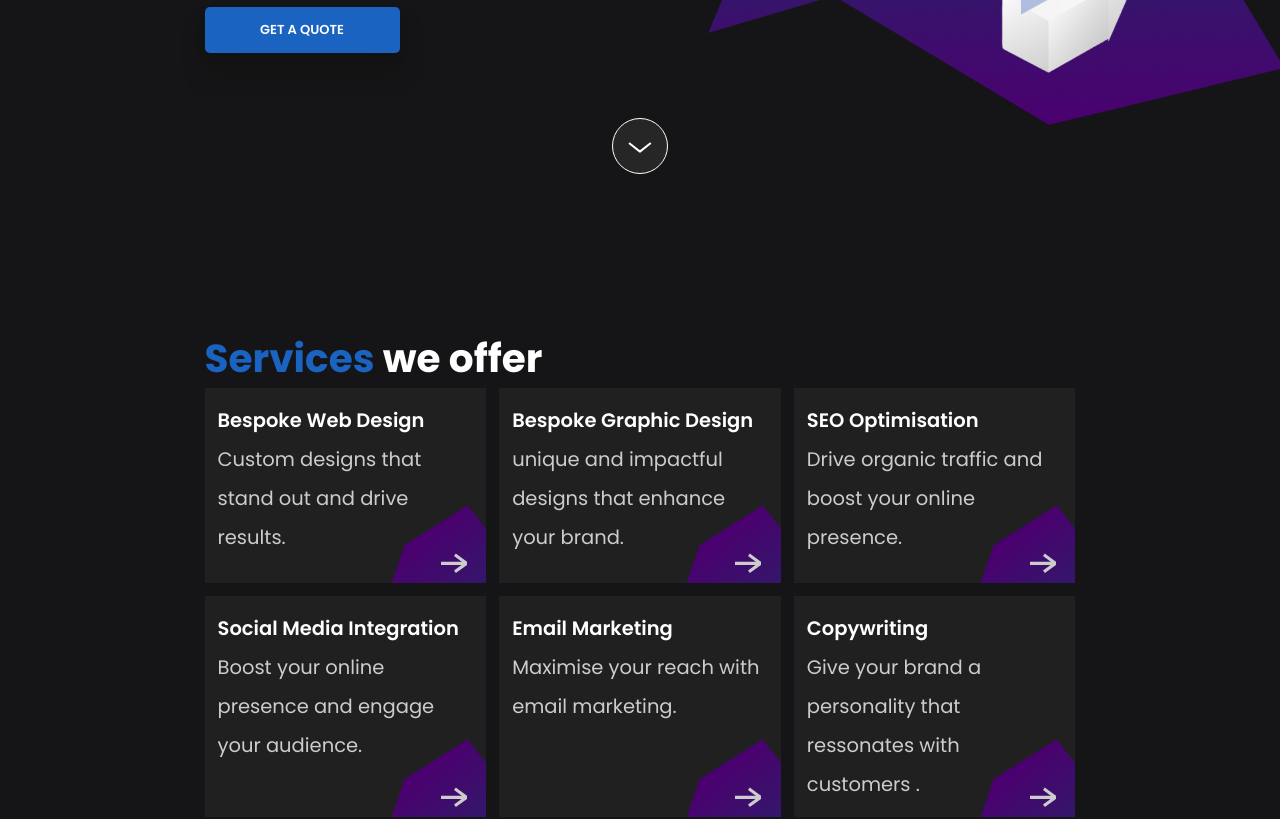
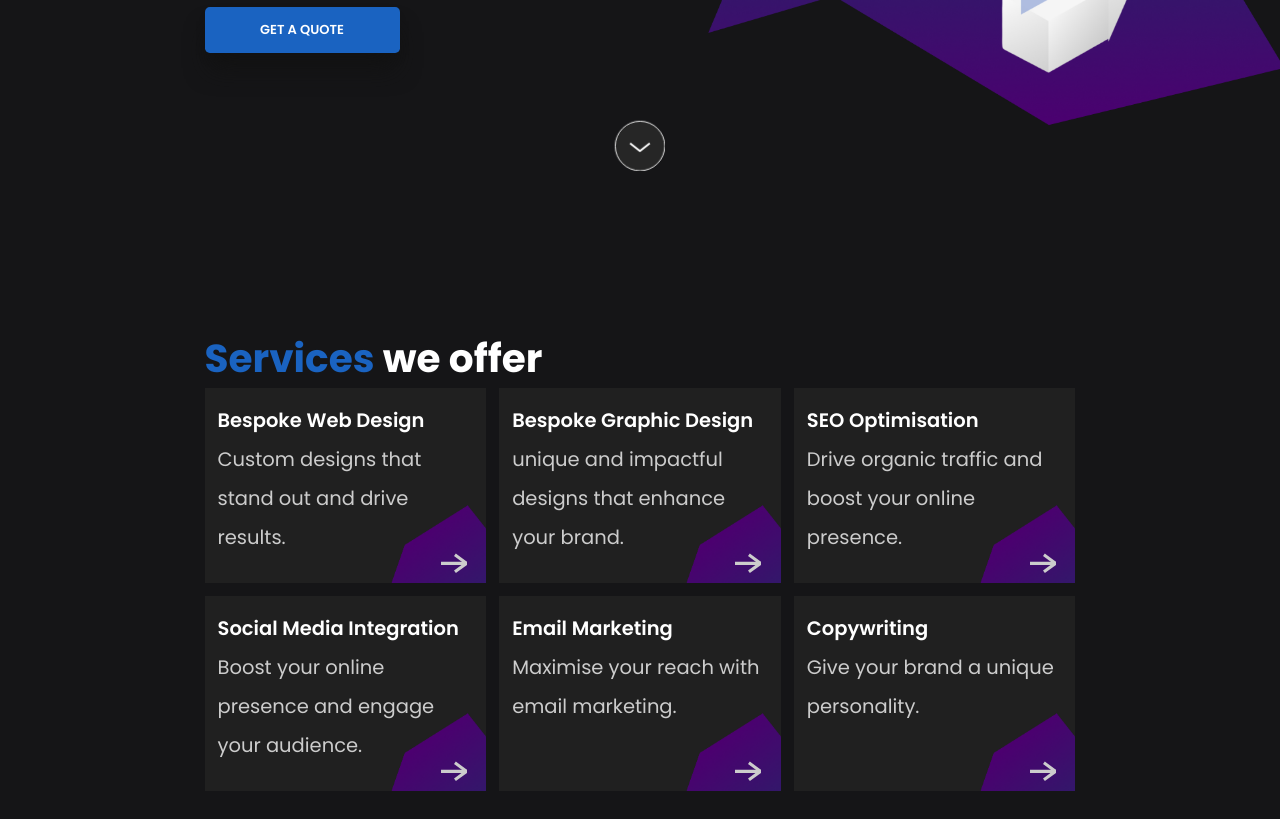
Before and after one commit to stay-ghosting/rise-rapid, a React (Vite) app: page / in a window 1280 px wide. Shown: the part 500-1319 px from the top of the page. Built offline with nearby package versions, Linux system fonts and the light colour scheme.

Commit message:
added button animations

```diff
--- a/src/animations.css
+++ b/src/animations.css
@@ -7,29 +7,25 @@
     opacity: 1;
     transform: translateY(0);
   }
+  100% {
+    opacity: 1;
+  }
 }
 
 @keyframes fadeRight {
-  from {
+  0% {
     opacity: 0;
     transform: translateX(-20px);
   }
-  to {
+  99% {
     opacity: 1;
     transform: translateX(0);
   }
+  100% {
+    opacity: 1;
+  }
 }
 
-@keyframes fadeLeft {
-  from {
-    opacity: 0;
-    transform: translateX(-20px);
-  }
-  to {
-    opacity: 1;
-    transform: translateX(0);
-  }
-}
 
 @keyframes fadeLeft {
   from {
@@ -39,6 +35,9 @@
   to {
     opacity: 1;
     transform: translateX(0);
+  }
+  100% {
+    opacity: 1;
   }
 }
 
--- a/src/components/CtaButton.tsx
+++ b/src/components/CtaButton.tsx
@@ -4,15 +4,19 @@ function CtaButton() {
   const navigate = useNavigate();
 
   const handleClick = () => {
-    navigate('/contact');
+    navigate("/contact");
     window.scrollTo(0, 0);
   };
 
   return (
     <button
       onClick={handleClick}
-      className="bg-cta h-20 sm:h-14 text-[1.5rem] sm:text-[1rem] sm:w-60 inline px-9 rounded-[0.375rem] text-white font-semibold hover:bg-cta-hover shadow-xl shadow-shaddow">
+      className='bg-cta h-20 sm:h-14 text-[1.5rem] sm:text-[1rem] sm:w-60 flex items-center justify-center px-9 rounded-[0.375rem] text-white font-semibold hover:bg-cta-hover shadow-xl shadow-shaddow'
+    >
       GET A QUOTE
+      <div className="inline-block  overflow-hidden arrow">
+        <span className='text-[2em] '>⭢</span>
+      </div>
     </button>
   );
 }
--- a/src/index.css
+++ b/src/index.css
@@ -101,3 +101,31 @@ input, select, button, a, .input {
 .tab-gradient {
   background: linear-gradient(to right, #45086F 80%, #202020 100%);
 }
+
+.service-card {
+  transition: transform 300ms ease-in-out;
+}
+
+.service-card:hover {
+  transform: scale(1.1);
+}
+
+.service-card:hover .shape {
+  transform: scale(500%);
+}
+
+.shape {
+  transition: all 300ms ease-in-out;
+  transform: scale(100%);
+  transform-origin: bottom right;
+}
+
+.arrow {
+  width: 0;
+  transition: width 300ms ease-out;
+}
+
+
+button:hover > .arrow {
+  width: 2em;
+}
--- a/src/pages/Home.tsx
+++ b/src/pages/Home.tsx
@@ -51,7 +51,7 @@ const services: [string, string, string][] = [
   [
     "Copywriting",
     `At Rise Rapid, we craft compelling and clear copy that communicates your brand’s message effectively. Our skilled team creates engaging content for websites, blogs, and marketing materials, tailored to resonate with your target audience.<br /><br /> From persuasive product descriptions to informative articles, we ensure every word aligns with your brand’s voice and drives meaningful results.`,
-    `Give your brand a personality that ressonates with customers .`,
+    `Give your brand a unique personality.`,
   ],
 ];
 
@@ -89,7 +89,7 @@ const Home = () => {
             <div className=''>
               <h1 className='mb-[4rem] inline'>
                 Website Design <br />
-                To Make <span className='text-cta inline-block'>Your Brand</span> <br />
+                To Make <span className='text-cta inline-block border-b-2 border-cta leading-[4rem]'>Your Brand</span> <br />
                 Rise Rapid
               </h1>
               <div className='mt-[3rem]'>
@@ -100,8 +100,8 @@ const Home = () => {
               <img className='md:scale-[170%] top-[3rem] left-[7rem] md:absolute' src={image_Hero} alt='hero image' />
             </div>
           </div>
-          <div className='hidden md:flex flex-row justify-center mt-[5rem]' onClick={scroll}>
-            <div className='z-10' onMouseEnter={() => setIsScrollButtonHovered(true)} onMouseLeave={() => setIsScrollButtonHovered(false)}>
+          <div className='hidden md:flex flex-row justify-center mt-[5rem]' >
+            <div className='z-10 scale-90 hover:scale-100 transition-all cursor-pointer' onClick={scroll} onMouseEnter={() => setIsScrollButtonHovered(true)} onMouseLeave={() => setIsScrollButtonHovered(false)}>
               <img className='' src={isScrollButtonHovered ? icon_arrow : icon_arrow_dark} />
             </div>
           </div>
@@ -114,16 +114,15 @@ const Home = () => {
         </h2>
         <div className='grid md:grid-cols-3 gap-[1rem]'>
           {services.map(([title, description, shortDescription], index) => (
-            <div
-              key={index}
-              className={`${isServicesInView ? "fade-right" : "fade-in-hidden"}
-              overflow-hidden p-[1rem] min-h-[15rem] bg-card rotate-45`}
-              style={{ animationDelay: `${0}ms` }}
-            >
-              <img className='absolute bottom-0 -right-[3rem] rounded-lg -z-10 w-[17rem]' src={image_servicesColorSplash} />
-              <img className='brightness-[0.8] absolute bottom-[0.75rem] right-[1.5rem] rounded-lg -z-10 w-[2rem] ' src={icon_arrowRight} />
-              <p className={` text-white font-semibold text-left`}>{title}</p>
-              <p>{shortDescription}</p>
+            <div key={index} className={`${isServicesInView ? "fade-right" : "fade-in-hidden "} relative hover:z-30`} style={{ animationDelay: `${0}ms` }}>
+              <div className='service-card relative  bg-card p-[1rem] min-h-[15rem] overflow-hidden'>
+                <img className='shape absolute bottom-0 z-10 -right-[3rem] rounded-lg w-[17rem]' src={image_servicesColorSplash} />
+                <img className='brightness-[0.8] absolute bottom-[0.75rem] right-[1.5rem] rounded-lg z-20  w-[2rem] ' src={icon_arrowRight} />
+                <div className="relative z-20">
+                  <p className={` text-white font-semibold text-left`}>{title}</p>
+                  <p>{shortDescription}</p>
+                </div>
+              </div>
             </div>
           ))}
         </div>
--- a/src/sections/GetInTouchSection.tsx
+++ b/src/sections/GetInTouchSection.tsx
@@ -82,11 +82,7 @@ const GetInTouchSection: React.FC<FileNameProps> = ({ inView = true }) => {
               About you...
             </h3>
             {fields.slice(0, 3).map(({ id, name, placeholder, type, autoComplete }, index) => (
-              <div
-                key={id}
-                className={`${inView ? "fade-right" : "fade-in-hidden"}`}
-                style={{ animationDelay: `${800 + Math.floor(index) * 200}ms` }}
-              >
+              <div key={id} className={`${inView ? "fade-right" : "fade-in-hidden"}`} style={{ animationDelay: `${800 + Math.floor(index) * 200}ms` }}>
                 {id === "service" ? (
                   <div className=''>
                     <Dropdown id={id} name={name} placeholder={placeholder} options={services} setFieldValue={(value) => handleInputChange("service", value)} inView={inView} />
@@ -169,7 +165,12 @@ const GetInTouchSection: React.FC<FileNameProps> = ({ inView = true }) => {
               <CustomCheckbox id={"is-Subscribed"} name={"isSubscribed"} onChange={(name) => handleCheckboxChange(name as keyof FormData)} checked={formData.isSubscribed} />
               <p className='inline ml-[1rem] text-[2rem] sm:text-[1.25rem]'>Subscribe to our newsletter</p>
             </div>
-            <input className=' m-auto bg-cta h-[6rem] sm:h-14 w-60 inline px-9 rounded-md shadow-xl shadow-shaddow text-white font-semibold' type='submit' value='Send' />
+            <button className=' m-auto bg-cta hover:bg-cta-hover h-[6rem] sm:h-14 w-60 flex items-center justify-center px-9 rounded-md shadow-xl shadow-shaddow text-white font-semibold' type='submit'>
+              Send
+              <div className='inline-block  overflow-hidden arrow'>
+                <span className='text-[2em] '>⭢</span>
+              </div>
+            </button>
           </div>
         </div>
       </form>
```
